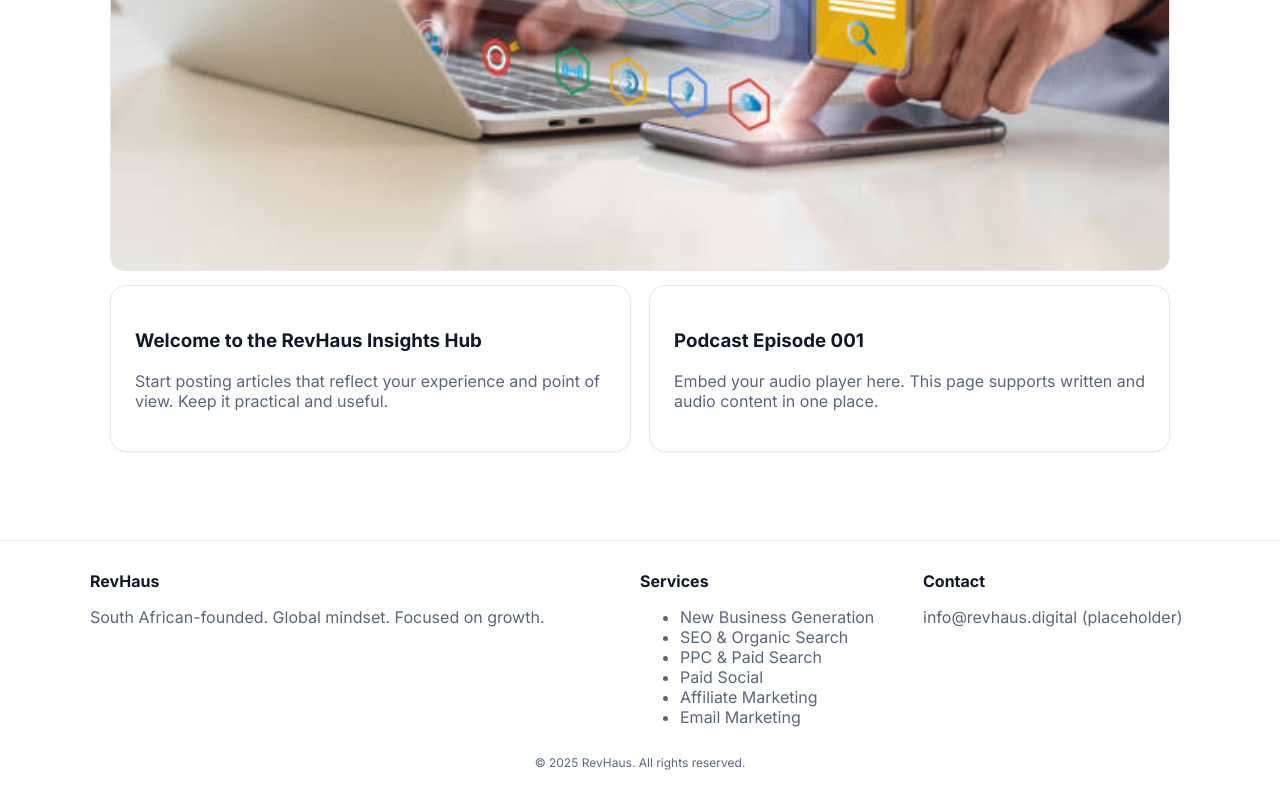
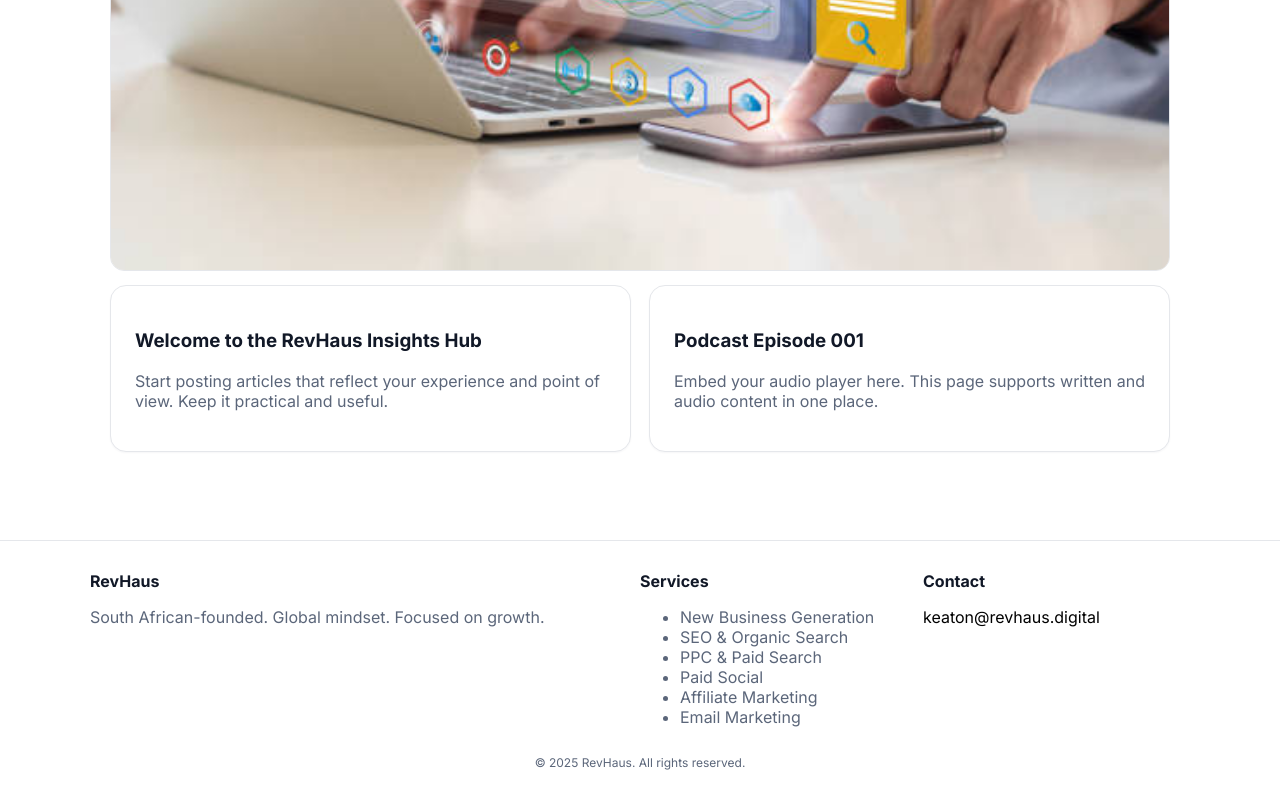
Before and after one commit to RevKeaton/revhaus.digital, a plain HTML site: page blog.html in a window 1280 px wide. Shown: the part 693-1493 px from the top of the page. Drawn offline with Linux system fonts and the light colour scheme.

Commit message:
Update blog.html
Update footer email in services.html

```diff
--- a/blog.html
+++ b/blog.html
@@ -62,7 +62,7 @@
     </div>
     <div>
       <h4>Contact</h4>
-      <p>info@revhaus.digital (placeholder)</p>
+     <p><a href="mailto:keaton@revhaus.digital" style="color:#000; text-decoration:none;">keaton@revhaus.digital</a></p>
     </div>
   </div>
   <div class="footer-meta">© 2025 RevHaus. All rights reserved.</div>
```
